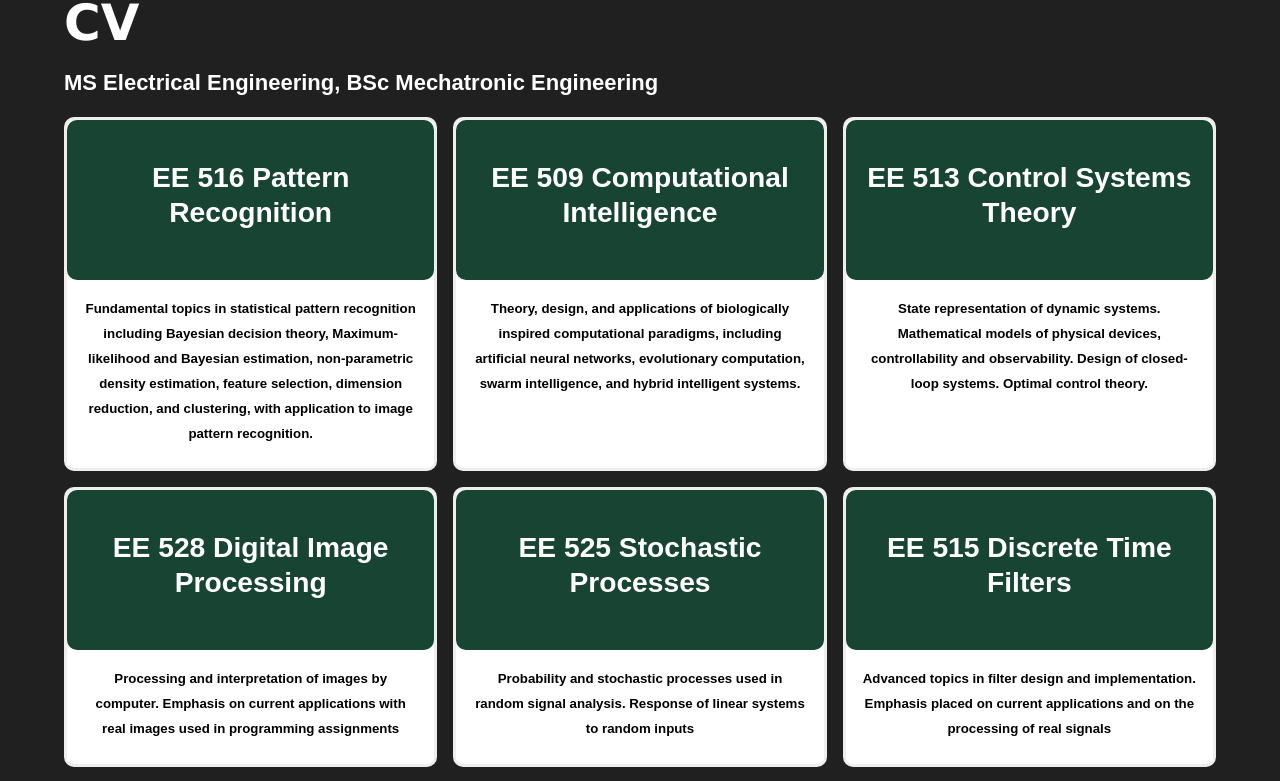
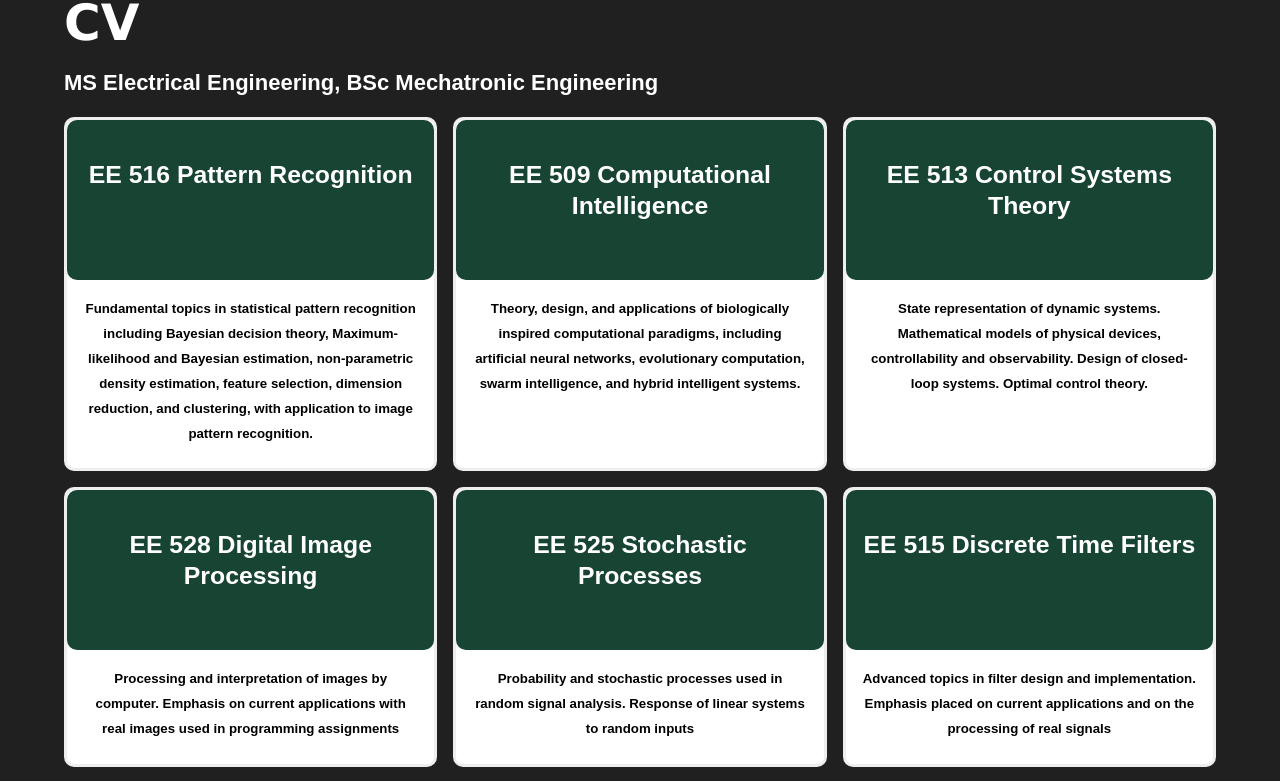
Before and after one commit to nchenevey1/portfolio-website, a React (Create React App) app: page / in a window 1280 px wide. Shown: the part 4595-5376 px from the top of the page. Built offline with nearby package versions, Linux system fonts and the light colour scheme.

Commit message:
Add files via upload

```diff
--- a/src/Content/courseCard/courseCard.css
+++ b/src/Content/courseCard/courseCard.css
@@ -39,7 +39,7 @@
     padding: 1rem;
     margin: 0;
     color: rgb(255, 255, 255);
-    font-size: calc(25px + 0.2rem);
+    font-size: calc(20px + 0.3rem);
     text-align: center;
     font-weight: 700;
     text-overflow: ellipsis;
```
